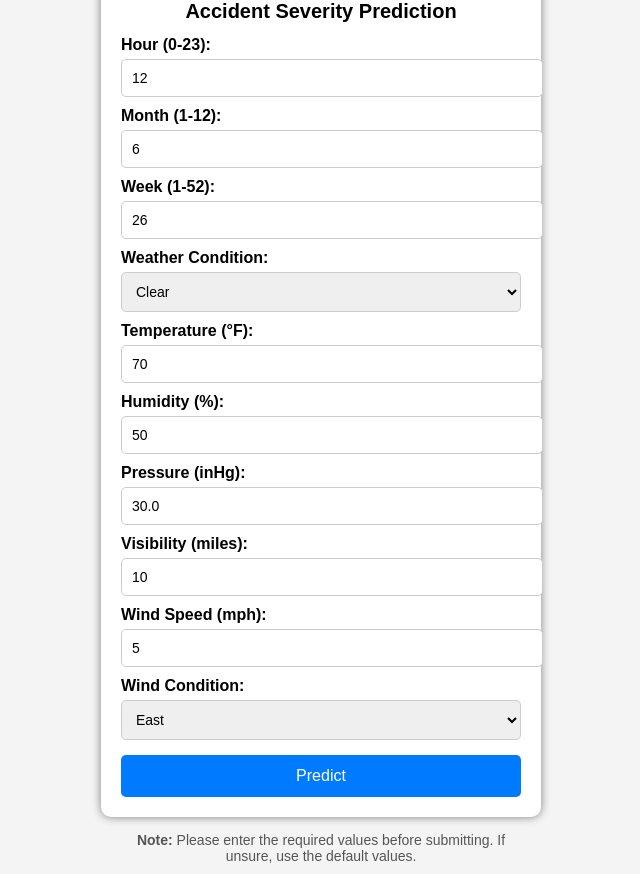
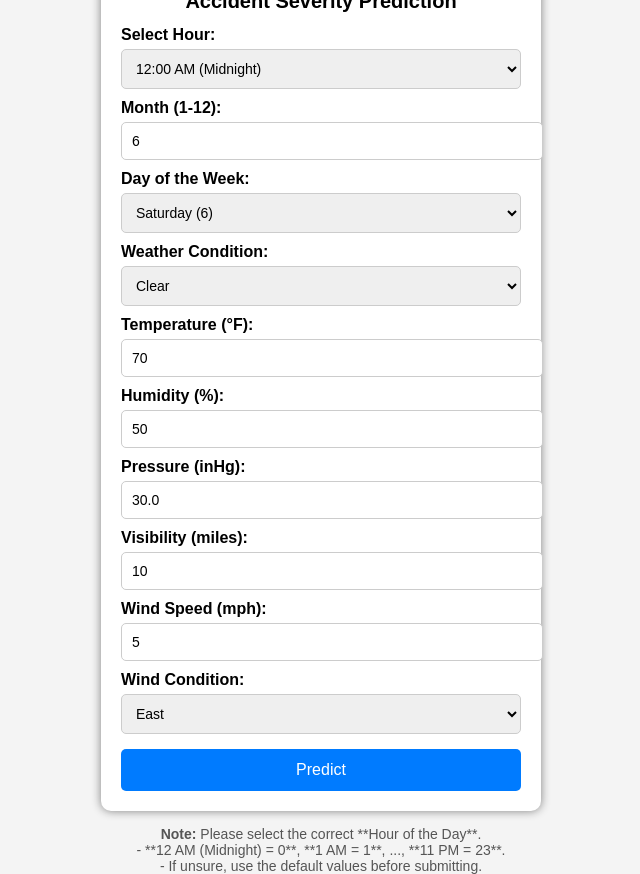
Before and after one commit to MoGIFannn/accident_predict, a Flask app: page / in a window 1280 px wide. Shown: the whole page, without its empty margins (319-959 px from the left). Run offline with Flask 3, Linux system fonts and the light colour scheme; parts of the project's set-up code (start-up, migrations or seed data) failed here and were passed over.

Commit message:
Update index.html

```diff
--- a/templates/index.html
+++ b/templates/index.html
@@ -7,14 +7,13 @@
 
     <script>
         function validateForm() {
-            let hour = document.forms["predictionForm"]["Hour"].value;
             let temp = document.forms["predictionForm"]["Temperature"].value;
             let humidity = document.forms["predictionForm"]["Humidity"].value;
             let pressure = document.forms["predictionForm"]["Pressure"].value;
             let visibility = document.forms["predictionForm"]["Visibility"].value;
             let wind_speed = document.forms["predictionForm"]["Wind_Speed"].value;
 
-            if (hour === "" || temp === "" || humidity === "" || pressure === "" || visibility === "" || wind_speed === "") {
+            if (temp === "" || humidity === "" || pressure === "" || visibility === "" || wind_speed === "") {
                 alert("Please fill out all required fields.");
                 return false;
             }
@@ -97,14 +96,47 @@
 
         <form name="predictionForm" action="/predict" method="post" onsubmit="return validateForm()">
 
-            <label>Hour (0-23):</label>
-            <input type="number" name="Hour" min="0" max="23" value="12" required><br>
+            <label>Select Hour:</label>
+            <select name="Hour">
+                <option value="0">12:00 AM (Midnight)</option>
+                <option value="1">1:00 AM</option>
+                <option value="2">2:00 AM</option>
+                <option value="3">3:00 AM</option>
+                <option value="4">4:00 AM</option>
+                <option value="5">5:00 AM</option>
+                <option value="6">6:00 AM</option>
+                <option value="7">7:00 AM</option>
+                <option value="8">8:00 AM</option>
+                <option value="9">9:00 AM</option>
+                <option value="10">10:00 AM</option>
+                <option value="11">11:00 AM</option>
+                <option value="12">12:00 PM (Noon)</option>
+                <option value="13">1:00 PM</option>
+                <option value="14">2:00 PM</option>
+                <option value="15">3:00 PM</option>
+                <option value="16">4:00 PM</option>
+                <option value="17">5:00 PM</option>
+                <option value="18">6:00 PM</option>
+                <option value="19">7:00 PM</option>
+                <option value="20">8:00 PM</option>
+                <option value="21">9:00 PM</option>
+                <option value="22">10:00 PM</option>
+                <option value="23">11:00 PM</option>
+            </select><br>
 
             <label>Month (1-12):</label>
             <input type="number" name="Month" min="1" max="12" value="6"><br>
 
-            <label>Week (1-52):</label>
-            <input type="number" name="Week" min="1" max="52" value="26"><br>
+            <label>Day of the Week:</label>
+            <select name="Week">
+                <option value="0">Sunday (0)</option>
+                <option value="1">Monday (1)</option>
+                <option value="2">Tuesday (2)</option>
+                <option value="3">Wednesday (3)</option>
+                <option value="4">Thursday (4)</option>
+                <option value="5">Friday (5)</option>
+                <option value="6" selected>Saturday (6)</option>
+            </select><br>
 
             <label>Weather Condition:</label>
             <select name="Weather_Condition">
@@ -143,7 +175,9 @@
 
     <!-- Note Section -->
     <div class="note">
-        <strong>Note:</strong> Please enter the required values before submitting. If unsure, use the default values.
+        <strong>Note:</strong> Please select the correct **Hour of the Day**.<br>
+        - **12 AM (Midnight) = 0**, **1 AM = 1**, ..., **11 PM = 23**.<br>
+        - If unsure, use the default values before submitting.
     </div>
 
 </body>
```
